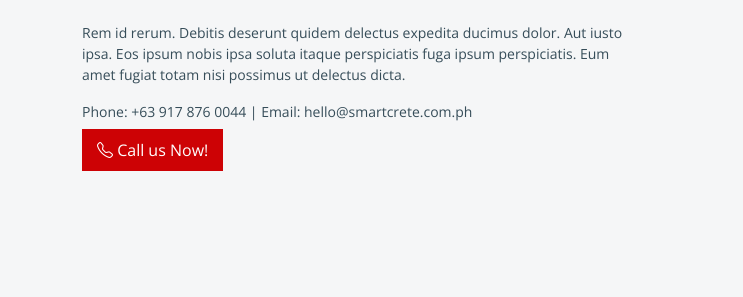
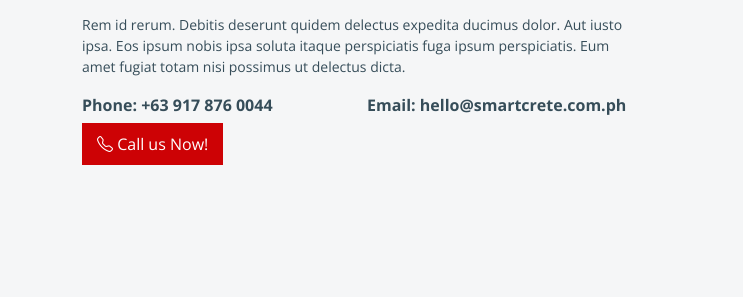
Before and after one commit to infokodewrk-sudo/smartcrete_philippines, a plain HTML site: page index.html in a window 1280 px wide. Shown: the part 5620-5917 px from the top of the page, 0-743 px from the left. Drawn offline with nearby package versions, Linux system fonts and the light colour scheme.

Commit message:
padding in contact button

```diff
--- a/index.html
+++ b/index.html
@@ -552,8 +552,16 @@
               <p>Rem id rerum. Debitis deserunt quidem delectus expedita ducimus dolor. Aut iusto ipsa. Eos ipsum nobis
                 ipsa soluta itaque perspiciatis fuga ipsum perspiciatis. Eum amet fugiat totam nisi possimus ut delectus
                 dicta.
-              <p>Phone: +63 917 876 0044 | Email: hello@smartcrete.com.ph</p>
-              <div class="text-start">
+              </p>
+              <div class="row">
+                <div class="col-md-6">
+                  <strong>Phone: +63 917 876 0044 </strong>
+                </div>
+                <div class="col-md-6">
+                  <strong>Email: hello@smartcrete.com.ph</strong>
+                </div>
+              </div>
+              <div class="text-start" style="padding: 15px 0;">
                 <a href="tel:+639178760044" class="call-us-now "><i class="bi bi-telephone"></i> Call us Now!</a>
               </div>
 
```
